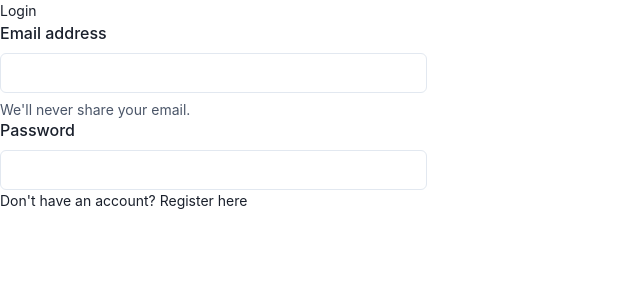
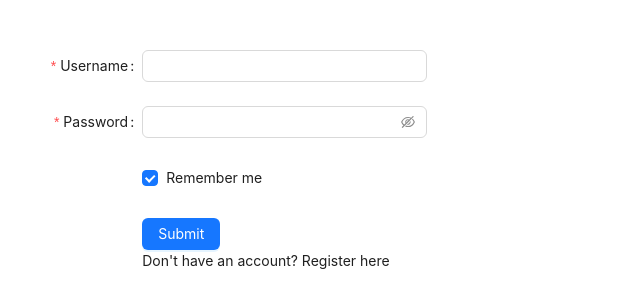
Before and after one commit to MKHLink/Chatter, a React (Create React App) app in the folder client/: page / in a window 1280 px wide. Shown: the top 308 px of the page, without its empty margins (0-640 px from the left). Built offline with nearby package versions, Linux system fonts and the light colour scheme.

Commit message:
added signup page and made links to login and signup page work

```diff
--- a/client/src/App.js
+++ b/client/src/App.js
@@ -1,6 +1,7 @@
 import React from "react";
 import Login from "./Pages/Login";
 import {BrowserRouter as Router, Routes, Route} from 'react-router-dom';
+import SignUp from "./Pages/SignUp";
 
 function App() {
   return (
@@ -8,6 +9,7 @@ function App() {
     <Router>
       <Routes>
         <Route path='/' element={<Login/>}/>
+        <Route path='/signup' element={<SignUp/>}/>
       </Routes>
     </Router>
    </main>
--- a/client/src/Pages/Login.js
+++ b/client/src/Pages/Login.js
@@ -1,34 +1,87 @@
 import React from 'react';
-import {
-    FormControl,
-    FormLabel,
-    FormErrorMessage,
-    FormHelperText,
-    Input,
-  } from '@chakra-ui/react';
+
 
   import { Col, Row } from 'antd';
+  import { Button, Checkbox, Form, Input } from 'antd';
+
+
 
 const Login = ()=>{
 
+
+
     return(
-        <div>
+        <div style={{marginTop:50}}>
             <Row>
             <Col xs={20} sm={16} md={12} lg={8} xl={8}>
-            <h1>Login</h1>
+            <Form
+    name="basic"
+    labelCol={{
+      span: 8,
+    }}
+    wrapperCol={{
+      span: 16,
+    }}
+    style={{
+      maxWidth: 600,
+    }}
+    initialValues={{
+      remember: true,
+    }}
 
-            <FormControl>
-                <FormLabel>Email address</FormLabel>
-                <Input type='email' />
-                <FormHelperText>We'll never share your email.</FormHelperText>
-            </FormControl>
+    autoComplete="off"
+  >
+    <Form.Item
+      label="Username"
+      name="username"
+      rules={[
+        {
+          required: true,
+          message: 'Please input your username!',
+        },
+      ]}
+    >
+      <Input />
+    </Form.Item>
 
-            <FormControl>
-                <FormLabel>Password</FormLabel>
-                <Input type='password' />
-            </FormControl>
+    <Form.Item
+      label="Password"
+      name="password"
+      rules={[
+        {
+          required: true,
+          message: 'Please input your password!',
+        },
+      ]}
+    >
+      <Input.Password />
+    </Form.Item>
 
-            <p>Don't have an account? Register <a href='#'>here</a></p>
+    <Form.Item
+      name="remember"
+      valuePropName="checked"
+      wrapperCol={{
+        offset: 8,
+        span: 16,
+      }}
+    >
+      <Checkbox>Remember me</Checkbox>
+    </Form.Item>
+
+    <Form.Item
+      wrapperCol={{
+        offset: 8,
+        span: 16,
+      }}
+    >
+      <Button type="primary" htmlType="submit">
+        Submit
+      </Button>
+      <p>Don't have an account? Register <a href='/signup'>here</a></p>
+    </Form.Item>
+  </Form>
+
+
             </Col>
             </Row>
         </div>
--- /dev/null
+++ b/client/src/Pages/SignUp.js
@@ -0,0 +1,52 @@
+import React from 'react';
+import { Button, Form, Input } from 'antd';
+import { Col, Row } from 'antd';
+
+const SignUp =()=>{
+    return(
+        <div style={{marginTop:50}}>
+            <Row>
+            <Col xs={20} sm={16} md={12} lg={8} xl={8}>
+        <Form labelCol={{
+      span: 8,
+    }}
+    wrapperCol={{
+      span: 16,
+    }}
+    style={{
+      maxWidth: 600,
+    }}
+    initialValues={{
+      remember: true,
+    }}
+
+    autoComplete="off">
+            <Form.Item name="username" label="Username">
+            <Input />
+          </Form.Item>
+
+          <Form.Item name="email" label="Email">
+            <Input />
+          </Form.Item>
+
+          <Form.Item name="password" label="Passwords">
+            <Input.Password />
+          </Form.Item>
+
+         <Form.Item wrapperCol={{
+        offset: 8,
+        span: 16,
+      }}>
+         <Button type="primary" htmlType="submit">
+        Signup
+      </Button>
+      <p>Already have an account with us? Login <a href='/'>here</a></p>
+         </Form.Item>
+        </Form>
+        </Col>
+        </Row>
+        </div>
+    );
+};
+
+export default SignUp;
```
